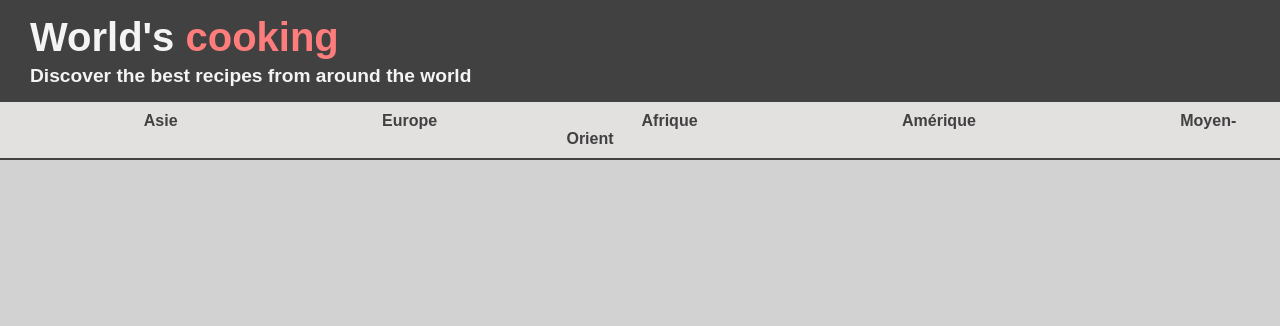
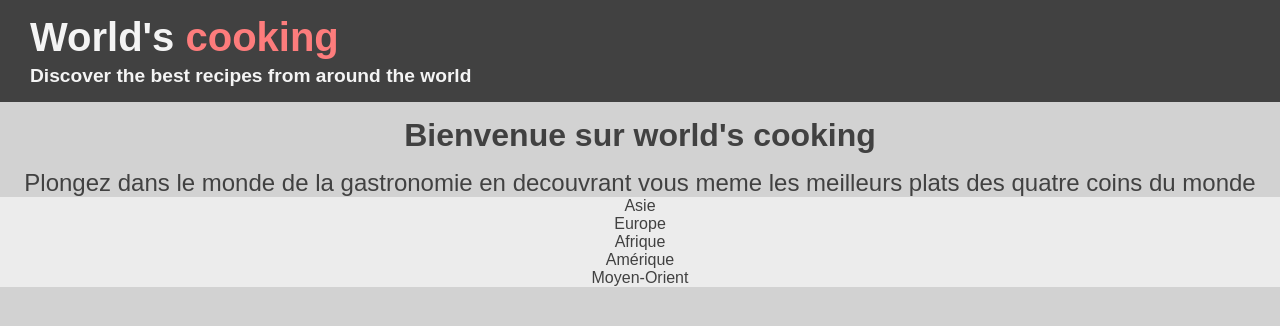
Before and after one commit to FaniloNyAina/worlds-cooking, a plain HTML site: page index.html in a window 1280 px wide. Drawn offline with Linux system fonts and the light colour scheme.

Commit message:
index.html

```diff
--- a/index.html
+++ b/index.html
@@ -18,19 +18,45 @@
             <p class="presentation">Discover the best recipes from around the world</p>
         </div>
 
-        <div class="Pays">
-            <!-- <p class="h2">Pays:</p> -->
-            <ul type="none">
+        <!-- <div class="Pays"> -->
+        <!-- <p class="h2">Pays:</p> -->
+        <!-- <ul type="none">
                 <li><a href="/asie.html">Asie</a></li>
                 <li><a href="/europe.html">Europe</a></li>
                 <li><a href="/afrique.html">Afrique</a></li>
                 <li><a href="/amerique.html">Amérique</a></li>
                 <li><a href="/moyen-orient.html">Moyen-Orient</a></li>
-            </ul>
-        </div>
+            </ul> -->
+        <!-- </div> -->
     </header>
 
     <main>
+        <h1>Bienvenue sur world's cooking</h1>
+        <!-- <p>Ce site vous permet de connaitre les trois meilleurs plats de chaque continent. Dans chaque plat, vous y trouvez les ingredients et </p> -->
+        <p>Plongez dans le monde de la gastronomie en decouvrant vous meme les meilleurs plats des quatre coins du monde
+        </p>
+
+        <div id="continent">
+            <div class="pays">
+                <a href="#">Asie</a>
+            </div>
+            <div class="pays">
+                <a href="#">Europe</a>
+
+            </div>
+            <div class="pays">
+                <a href="#">Afrique</a>
+
+            </div>
+            <div class="pays">
+                <a href="#">Amérique</a>
+
+            </div>
+            <div class="pays">
+                <a href="#">Moyen-Orient</a>
+
+            </div>
+        </div>
 
     </main>
 </body>
--- a/style.css
+++ b/style.css
@@ -8,6 +8,19 @@ body {
     font-family: Arial, sans-serif;
     background-color: #d2d2d2;
     color: #414141;
+}
+
+#continent .pays a{
+    text-decoration: none;
+    color: #414141;
+    margin: 100px;
+    cursor:default;
+    transition: 0.2s;
+
+}
+
+.pays{
+    background-color: #ececec;
 }
 
 header .container {
@@ -28,6 +41,18 @@ header .container .couleur {
     color: #f4f4f4;
 }
 
+main{
+    text-align: center;
+}
+
+main h1{
+    margin: 15px;
+}
+
+p{
+    font-size: 1.5em;
+}
+
 .presentation {
     position: relative;
     font-size: 1.2em;
@@ -35,12 +60,6 @@ header .container .couleur {
     padding-bottom: 15px;
     color: #f4f4f4;
 }
-
-/*.logo {
-    position: relative;
-    width: 100px;
-    height: 100px;
-} */
 
 .Pays {
     position: relative;
@@ -64,9 +83,8 @@ header .container .couleur {
     display: inline;
 }
 
-.Pays ul li {
-    display: inline;
-}
+
+
 
 .Pays ul li a {
     text-decoration: none;
```
